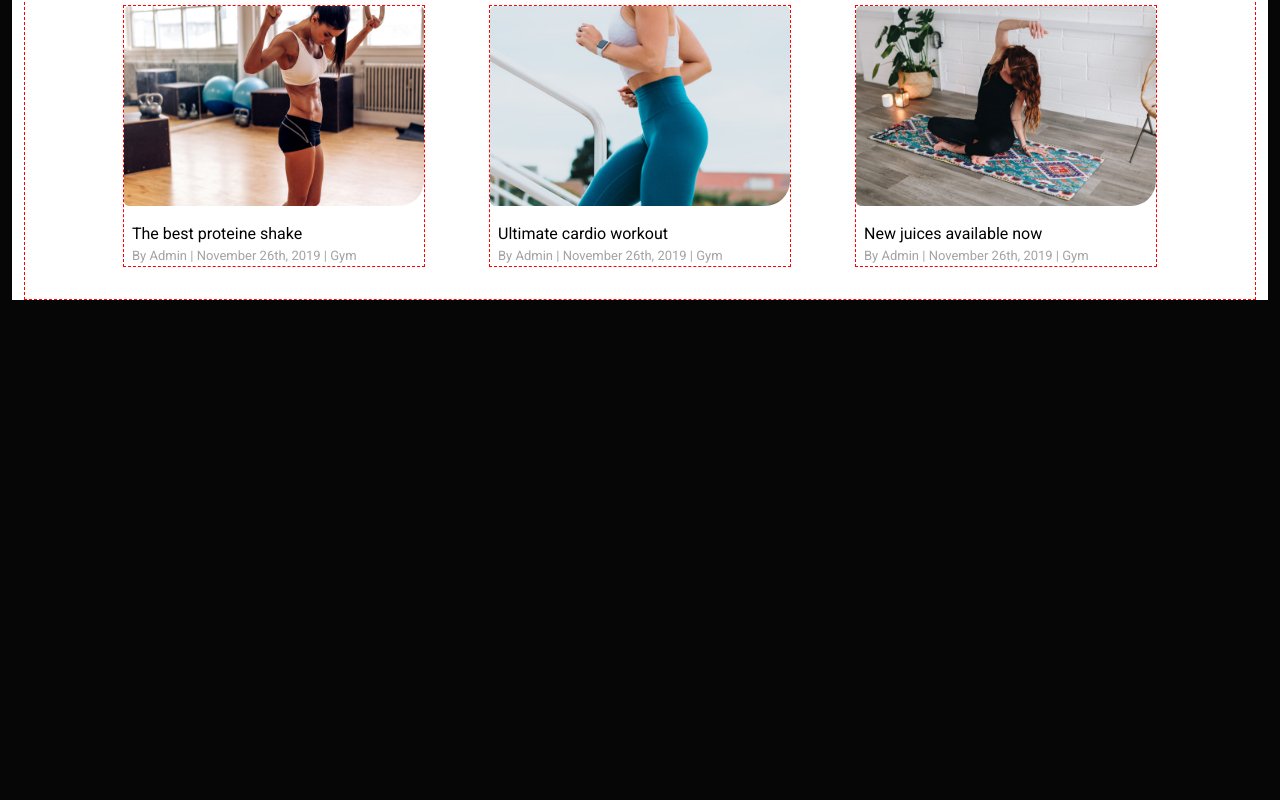
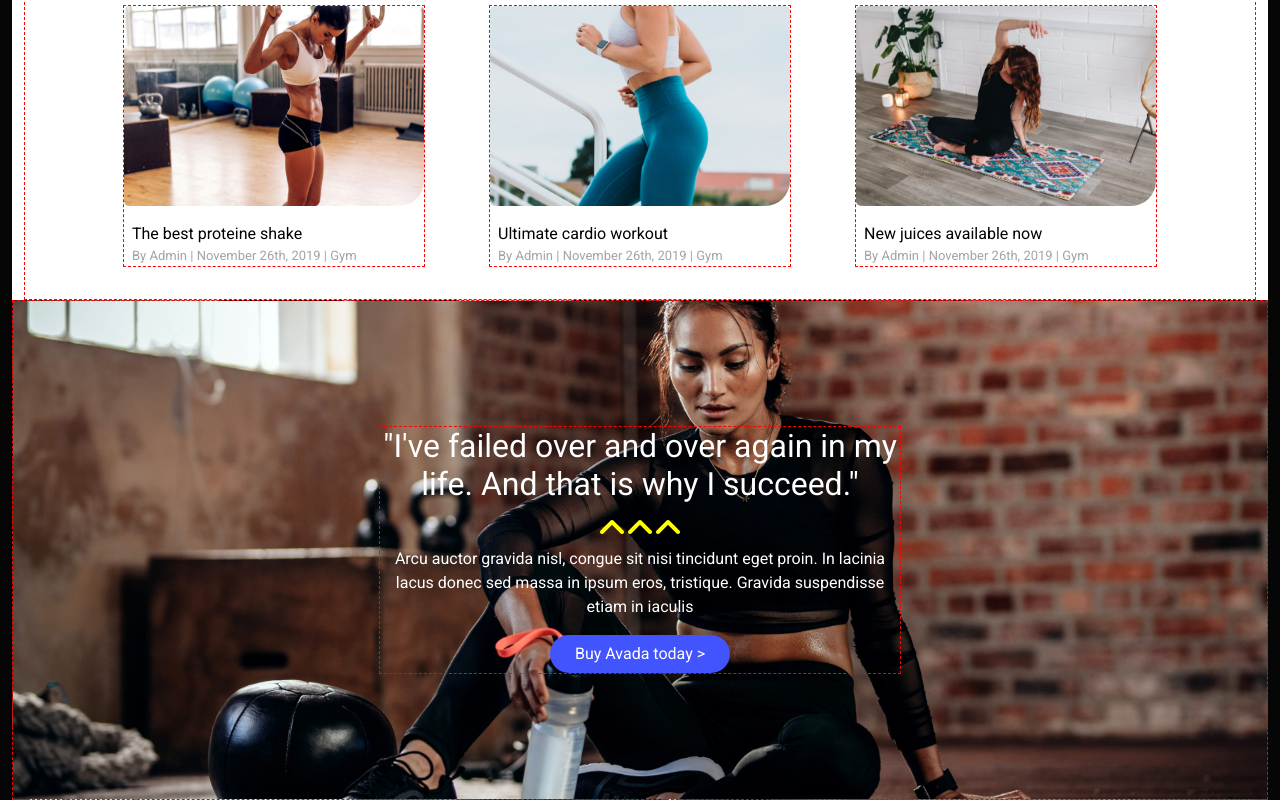
Before and after one commit to Pulcioo/proj-html-vuejs, a Vue app: page / in a window 1280 px wide. Shown: the part 3391-4191 px from the top of the page. Before the commit the page ends 3691 px from the top, so only its background shows below. Built offline with nearby package versions, Linux system fonts and the light colour scheme.

Commit message:
aggiunto jumbotron

```diff
--- /dev/null
+++ b/src/components/JumbotronComponent.vue
@@ -0,0 +1,42 @@
+<template>
+  <div class="container-fluid">
+    <div
+      class="row d-flex flex-column align-content-center justify-content-center"
+    >
+      <div class="col-5 text-center">
+        <h2>
+          "I've failed over and over again in my life. And that is why I
+          succeed."
+        </h2>
+        <span
+          ><i class="fa-solid fa-angle-up yellow fa-2x"></i
+          ><i class="fa-solid fa-angle-up yellow fa-2x"></i
+          ><i class="fa-solid fa-angle-up yellow fa-2x"></i
+        ></span>
+        <p>
+          Arcu auctor gravida nisl, congue sit nisi tincidunt eget proin. In
+          lacinia lacus donec sed massa in ipsum eros, tristique. Gravida
+          suspendisse etiam in iaculis
+        </p>
+        <button class="btn btn_blue px-4">Buy Avada today ></button>
+      </div>
+    </div>
+  </div>
+</template>
+
+<script>
+export default {
+  name: "JumbotronComponent",
+  props: {
+    jumboUrl: Array,
+  },
+};
+</script>
+
+<style scoped lang="scss">
+.row {
+  background-image: url(@/assets/banner2-2x.jpg);
+  background-size: cover;
+  height: 500px;
+}
+</style>
--- a/src/components/MainComponent.vue
+++ b/src/components/MainComponent.vue
@@ -6,6 +6,7 @@
     <EmailComponent />
     <InfoComponent :info="info" />
     <ArticlesComponent :articles="articles" />
+    <JumbotronComponent />
   </div>
 </template>
 
@@ -16,6 +17,7 @@ import YouTubeComponent from "@/components/YouTubeComponent.vue";
 import EmailComponent from "@/components/EmailComponent.vue";
 import InfoComponent from "@/components/InfoComponent.vue";
 import ArticlesComponent from "@/components/ArticlesComponent.vue";
+import JumbotronComponent from "@/components/JumbotronComponent.vue";
 
 export default {
   name: "MainComponent",
@@ -26,6 +28,7 @@ export default {
     EmailComponent,
     InfoComponent,
     ArticlesComponent,
+    JumbotronComponent,
   },
   props: {
     cards: Array,
```
Also changed, not shown: src/assets/banner14-2x.jpg (renamed from public/images/banner14-2x.jpg), src/assets/banner2-2x.jpg (renamed from public/images/banner2-2x.jpg).
